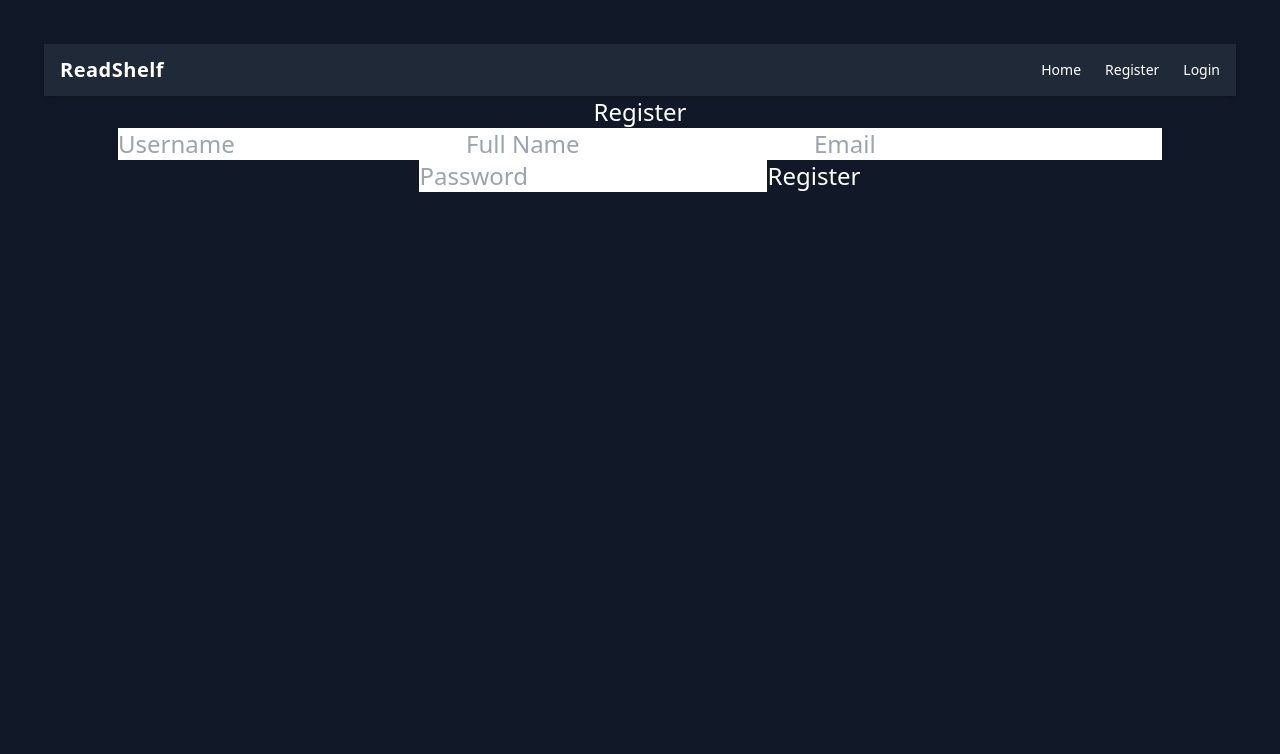
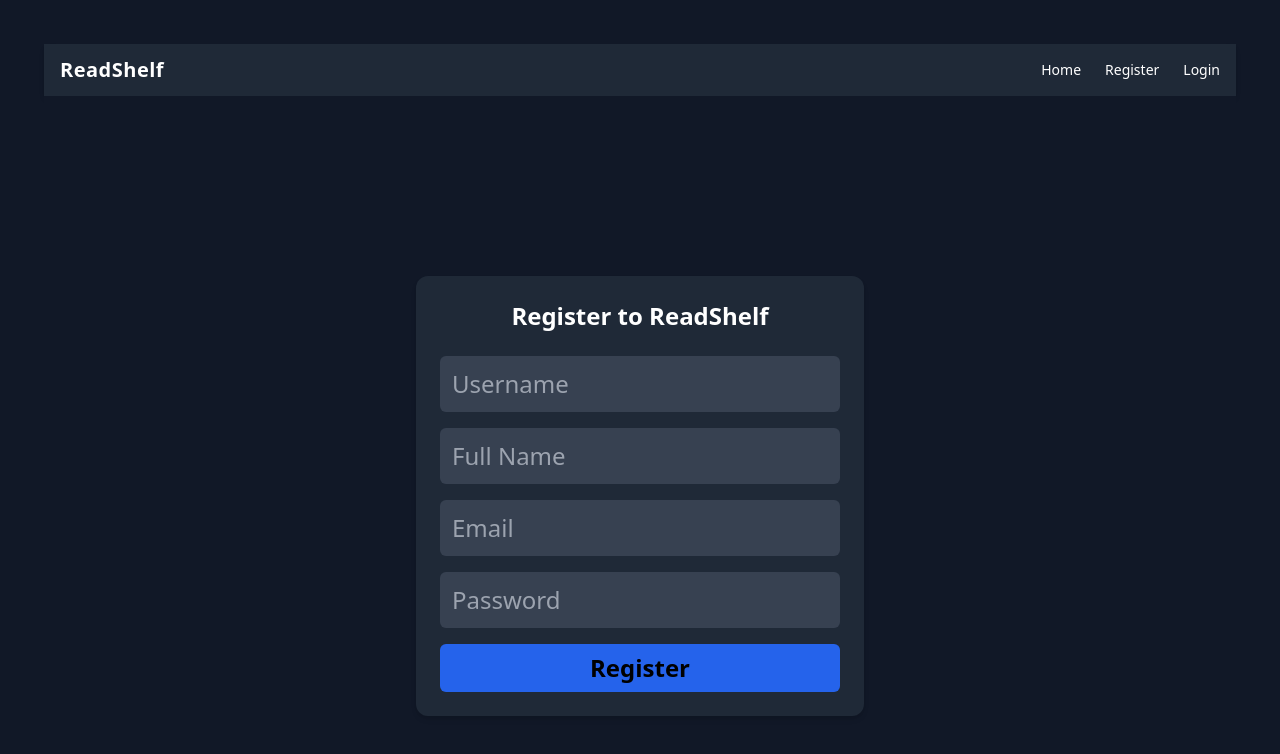
Before and after one commit to thesameernehal/ReadShelf, a React (Vite) app in the folder client/: page /register in a window 1280 px wide. Shown: the top 754 px of the page. Built offline with nearby package versions, Linux system fonts and the light colour scheme.

Commit message:
Styled Register & Add Book pages with dark theme | Added select dropdown styling

```diff
--- a/client/src/pages/AddBook.jsx
+++ b/client/src/pages/AddBook.jsx
@@ -30,20 +30,27 @@ const Addbook = () => {
         }
     }
     return (
-        <div className='text-center p-4'>
-            <h2 className='font-semibold text-2xl'>This is AddBook Page</h2>
+        <div className='min-h-screen bg-gray-900 text-white flex items-center justify-center px-4'>
 
-            <form onSubmit={handleSubmit}>
-                <input type="text" value={title} onChange={(e) => settitle(e.target.value)} />
-                <input type="text" value={author} onChange={(e) => setauthor(e.target.value)} />
-                <select value={status} onChange={(e) => setstatus(e.target.value)}>
-                    <option>Reading</option>
-                    <option>Completed</option>
-                    <option>Wishlist</option>
-                </select>
+            <div className='w-full max-w-md bg-gray-800 p-6 rounded-xl shadow-md'>
 
-                <button type='submit'>Add Book</button>
-            </form>
+                <h2 className='font-bold text-2xl text-center mb-6'>Add a New Book</h2>
+
+                <form onSubmit={handleSubmit} className='space-y-4'>
+                    <input type="text" placeholder='Book Title' value={title} onChange={(e) => settitle(e.target.value)} className='w-full p-3 rounded-md bg-gray-700 text-white placeholder-gray-400 focus:outline-none focus:ring-2 focus:ring-blue-500' required />
+
+                    <input type="text" placeholder='Author' value={author} onChange={(e) => setauthor(e.target.value)}
+                        className='w-full p-3 rounded-md bg-gray-700 text-white placeholder-gray-400 focus:outline-none focus:ring-2 focus:ring-blue-500' required />
+
+                    <select value={status} onChange={(e) => setstatus(e.target.value)} className='w-full text-white bg-gray-700 p-3 rounded-md placeholder-gray-400 focus:outline-none focus:ring-2 focus:ring-blue-500'>
+                        <option>Reading</option>
+                        <option>Completed</option>
+                        <option>Wishlist</option>
+                    </select>
+
+                    <button type='submit' className='w-full bg-green-600 hover:bg-green-700 text-black py-2 px-4 rounded-md font-semibold transition-colors'>Add Book</button>
+                </form>
+            </div>
         </div>
     )
 }
--- a/client/src/pages/Register.jsx
+++ b/client/src/pages/Register.jsx
@@ -1,4 +1,4 @@
-import React , {useState} from 'react'
+import React, { useState } from 'react'
 import axios from 'axios'
 
 const Register = () => {
@@ -27,25 +27,36 @@ const Register = () => {
     }
 
     return (
-        <div>
-            <h2>Register</h2>
-            <form onSubmit={handleSubmit}>
-                {/* // Username  */}
-                <input type="text" placeholder='Username' value={username} onChange={(e) => setUsername(e.target.value)} />
+        <div className='min-h-screen bg-gray-900 text-white flex items-center justify-center px-4'>
+            <div className='w-full max-w-md bg-gray-800 rounded-xl shadow-md p-6'>
 
-                {/* Name */}
-                <input type="text" placeholder='Full Name' value={name} onChange={(e) => setName(e.target.value)} />
+                <h2 className='text-2xl font-bold text-center mb-6'>Register to ReadShelf</h2>
+                <form onSubmit={handleSubmit} className='space-y-4'>
+                    {/* // Username  */}
+                    <input type="text" placeholder='Username' value={username} onChange={(e) => setUsername(e.target.value)}
+                        className='w-full p-3 rounded-md bg-gray-700 text-white placeholder-gray-400 focus:outline-none focus:ring-2 focus:ring-blue-500'
+                    />
 
-                {/* Email */}
-                <input type="email" placeholder='Email' value={email} onChange={(e) => setEmail(e.target.value)} />
+                    {/* Name */}
+                    <input type="text" placeholder='Full Name' value={name} onChange={(e) => setName(e.target.value)}
+                        className='w-full p-3 rounded-md bg-gray-700 text-white placeholder-gray-400 focus:outline-none focus:ring-2 focus:ring-blue-500' />
 
-                {/* Password */}
-                <input type="password" placeholder='Password' value={password} onChange={(e) => setPassword(e.target.value)} />
+                    {/* Email */}
+                    <input type="email" placeholder='Email' value={email} onChange={(e) => setEmail(e.target.value)}
+                        className='w-full p-3 rounded-md bg-gray-700 text-white placeholder-gray-400 focus:outline-none focus:ring-2 focus:ring-blue-500' />
 
-                <button type='submit'>Register</button>
+                    {/* Password */}
+                    <input type="password" placeholder='Password' value={password} onChange={(e) => setPassword(e.target.value)}
+                        className='w-full p-3 rounded-md bg-gray-700 text-white placeholder-gray-400 focus:outline-none focus:ring-2 focus:ring-blue-500' />
 
-                {message && <p>{message}</p>}
-            </form>
+                    <button type='submit'
+                        className='w-full bg-blue-600 hover:bg-blue-700 text-black py-2 px-4 rounded-md font-semibold transition-colors'>Register</button>
+
+                    {message && (
+                        <p className='text-sm text-center text-blue-400 mt-2'>{message}</p>
+                    )}
+                </form>
+            </div>
         </div>
     )
 }
```
